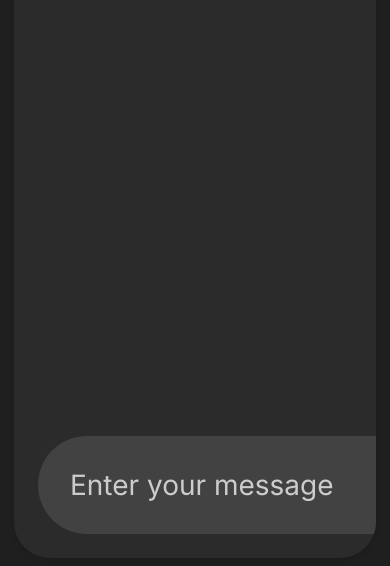
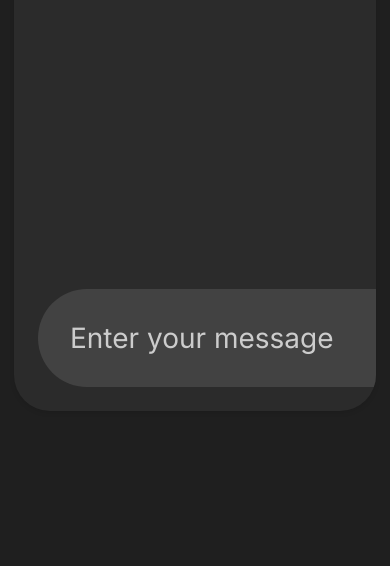
Before and after one commit to lucas-azv/projeto-final-agentes-ia, a website: page public/index.html in a window 390 px wide. Shown: the part 278-844 px from the top of the page. Drawn offline with nearby package versions, Linux system fonts and the light colour scheme.

Commit message:
atualizando design mobile

```diff
--- a/public/styles/styles.css
+++ b/public/styles/styles.css
@@ -183,7 +183,7 @@ button:focus {
     #chat-container {
         max-width: 100%;
         height: auto;
-        min-height: 98vh;
+        min-height: 80vh;
     }
 
     body, input, .user-message, .bot-message {
```
